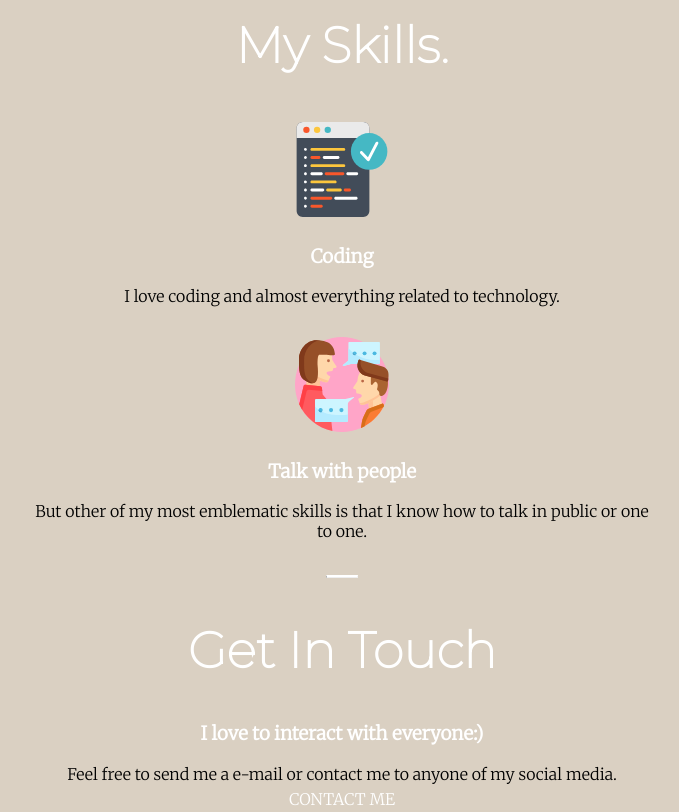
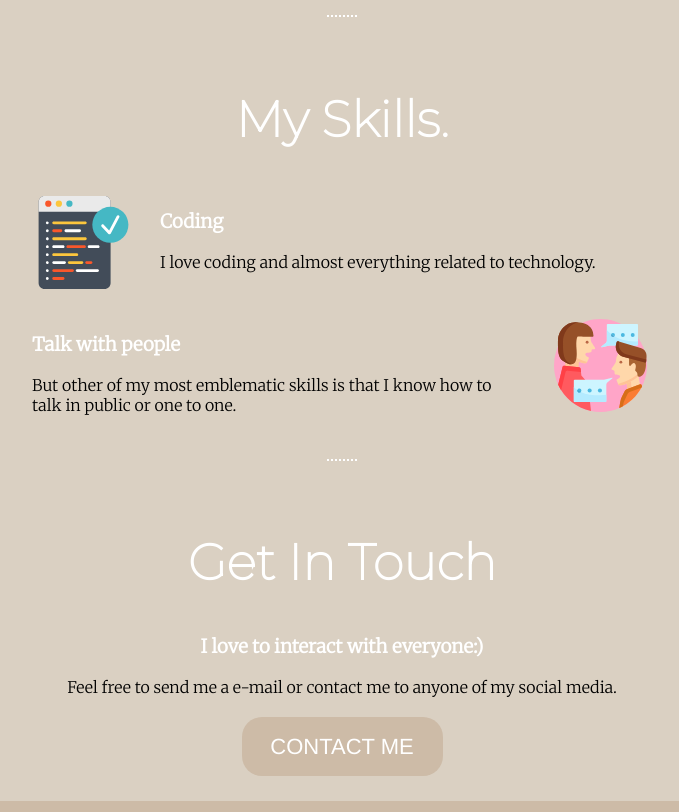
Before and after one commit to gaelgarcia003/my_site, a plain HTML site: page index.html in a window 1280 px wide. Shown: the part 1198-2010 px from the top of the page, without its empty margins (298-977 px from the left). Drawn offline with Linux system fonts and the light colour scheme.

Commit message:
Update style.css

```diff
--- a/CSS/style.css
+++ b/CSS/style.css
@@ -7,9 +7,12 @@ body{
 }
 
 hr{
-    border-top: 2px solid white;
+    border: none;
+    border-top: 2px dotted white;
     width: 30px;
+    height: 30px;
 }
+
 /* DIVS */
 /*HEADER*/
 .header{
@@ -96,12 +99,24 @@ h3{
 .middle_container{
     background-color: #DAD0C2;
     position: relative;
-    padding: 10px;
+    padding: 20px;
 
 }
+
+
 .me_again, .code_icon, .talk_icon{
     width: 15%;
     margin: 5px;
+}
+
+.code_icon{
+    float: left;
+    margin-right: 30px;
+}
+
+.talk_icon{
+    float: right;
+    margin-left: 30px;
 }
 .profile{
     display: inline-block;
@@ -111,7 +126,8 @@ h3{
 .skill-row{
     display: inline-block;
     width: 50%;
-    margin-bottom: 10px;
+    margin-bottom: 20px;
+    text-align: left;
 }
 .p_middle{
     margin-bottom: 0;
@@ -119,6 +135,39 @@ h3{
 .btn{
     display: block;
 }
+.profile_text{
+    line-height: 2;
+    text-align: left;
+}
+.btn {
+    -webkit-border-radius: 20px;
+    -moz-border-radius: 20px;
+    border-radius: 20px;
+    height: 9px;
+    line-height: 9px;
+    color: #FFFFFF;
+    font-family: Helvetica;
+    width: 151px;
+    font-size: 22px;
+    font-weight: 500;
+    padding: 25px;
+    background-color: #CDBBA7;
+    text-decoration: none;
+    display: inline-block;
+    cursor: pointer;
+    text-align: center;
+    margin-top: 20px;
+ }
+
+ .btn:hover {
+    color: black;
+    background: #F4DFD0;
+    border: solid #337FED 1px;
+    -webkit-border-radius: 20px;
+    -moz-border-radius: 20px;
+    border-radius: 20px;
+    text-decoration: none;
+ }
 /*BOTTOM*/
 
 .bottom_container{
```
